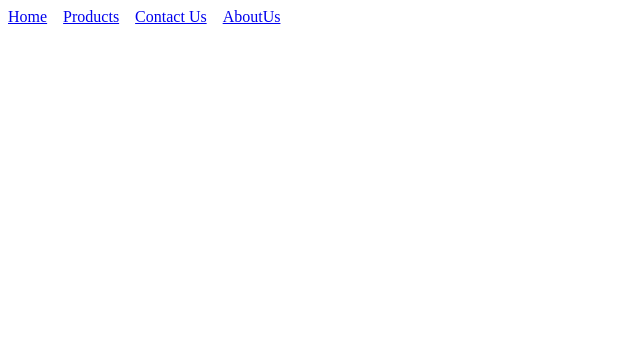
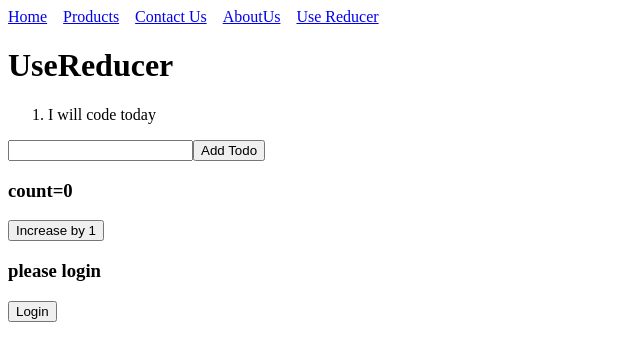
Before and after one commit to divya29113/React-Exercise, a React (Vite) app: page /reducer in a window 1280 px wide. Shown: the top 360 px of the page, without its empty margins (0-640 px from the left). Built offline with nearby package versions, Linux system fonts and the light colour scheme.

Commit message:
learnt about usereducer and usecontext hook

```diff
--- a/src/App.jsx
+++ b/src/App.jsx
@@ -20,6 +20,7 @@ import Contact from "./components/websites/Contact";
 import Navigation from "./components/websites/Navigation";
 import ProductDetails from "./components/websites/ProductDetails";
 import ParticularDetails from "./components/websites/ParticularDetails";
+import UseReducer from "./components/websites/UseReducer";
 
 function App() {
   let[showcomponent,setshowcomponent]=useState(false);
@@ -46,6 +47,7 @@ function App() {
       </Route>
       <Route path="/aboutus" element={<AboutUs/>} />
       <Route path="/contact" element={<Contact/>} />
+      <Route path="/reducer" element={<UseReducer/>} />
 
     </Routes>
   </div>);
--- /dev/null
+++ b/src/components/store/ContextProvider.jsx
@@ -0,0 +1,14 @@
+//usecontext hook
+import { createContext,useState } from "react";
+export let context=createContext();
+export default function ContextProvider({children}){
+    let[count,setCount]=useState(0);
+    let[isLoggedIn,setIsLoggedIn]=useState(false);
+    let[todos,setTodos]=useState([{
+        id:1,
+        todo:"I will code today",
+         status:"pending"
+     }])
+    return <context.Provider value={{count,isLoggedIn,todos,setCount,setIsLoggedIn,setTodos}}>{children}</context.Provider>
+
+}
--- a/src/components/websites/Navigation.jsx
+++ b/src/components/websites/Navigation.jsx
@@ -8,6 +8,7 @@ const Navigation = () => {
         <Link to={"/products"}>Products</Link>
         <Link to={"/contact"}>Contact Us</Link>
         <Link to={"/aboutus"}>AboutUs</Link>
+        <Link to={"/reducer"}>Use Reducer</Link>
     </div>
   )
 }
--- /dev/null
+++ b/src/components/websites/UseReducer.jsx
@@ -0,0 +1,73 @@
+import React,{useReducer, useState,useRef, useContext} from 'react'
+import { reducerfunction } from './reducerfunction';
+import { context } from '../store/ContextProvider';
+
+function UseReducer() {
+    const[state,dispatch]=useReducer(reducerfunction,{
+        count:0,
+        isLoggedIn:false,
+        todos:[{
+        id:1,
+        todo:"I will code today",
+         status:"pending"
+        }]
+
+
+    })
+
+    /* let[count,setCount]=useState(0);
+    let[isloggedin,setIsloogedin]=useState(false);
+    let[todos,setTodos]=useState([{
+        id:1,
+        todo:"I will code today",
+         status:"pending"
+     }]) */
+    /* function handleOnClick(){
+        let count2=count+1;
+        setCount(count2);
+
+    } */
+   let ref=useRef();
+   let data=useContext(context);
+   console.log(data);
+   function handleOnCLick(){
+    dispatch({type:"login"})
+   }
+
+   function increaseCount(){
+    dispatch({type:"Increase count"})
+   }
+
+   function handleAddToDo(e){
+    let newTodo={
+        id:state.todos.length+1,
+        todo:ref.current.value,
+        status:"pending",
+
+    }
+    let updateTodo=[...state.todos,newTodo];
+    dispatch({type:"setTodos",payload:updateTodo});
+
+   }
+  return (
+    <div>
+
+        <h1>UseReducer</h1>
+        <ol>
+            {state.todos.map((element,index)=>{
+               return  <li key={index}>{element.todo}</li>;
+            })}
+        </ol>
+        <input type='text' ref={ref} />
+        <button onClick={handleAddToDo}>Add Todo</button>
+
+        <h3>count={data.count}</h3>
+        <button onClick={()=>data.setCount(data.count+1)}>Increase by 1</button>
+
+        <h3>{state.isLoggedIn?"welcome user 1":"please login"}</h3>
+        <button onClick={handleOnCLick}>Login</button>
+    </div>
+  )
+}
+
+export default UseReducer;
--- /dev/null
+++ b/src/components/websites/reducerfunction.js
@@ -0,0 +1,15 @@
+export function reducerfunction(state,action){
+
+    switch(action.type){
+        case "Increase count":
+            return {...state ,count:state.count+1};
+
+        case "login":
+            return {...state,isLoggedIn:true};
+        case "setTodos":
+            return{...state,todos:action.payload};
+        default:
+            return state;
+    }
+
+}
--- a/src/main.jsx
+++ b/src/main.jsx
@@ -3,10 +3,13 @@ import { createRoot } from 'react-dom/client'
 import './index.css'
 import App from './App.jsx'
 import { BrowserRouter } from 'react-router-dom'
+import ContextProvider from './components/store/ContextProvider.jsx'
 
 createRoot(document.getElementById('root')).render(
   <BrowserRouter>
+  <ContextProvider>
     <App />
+    </ContextProvider>
     </BrowserRouter>
 
 )
```
